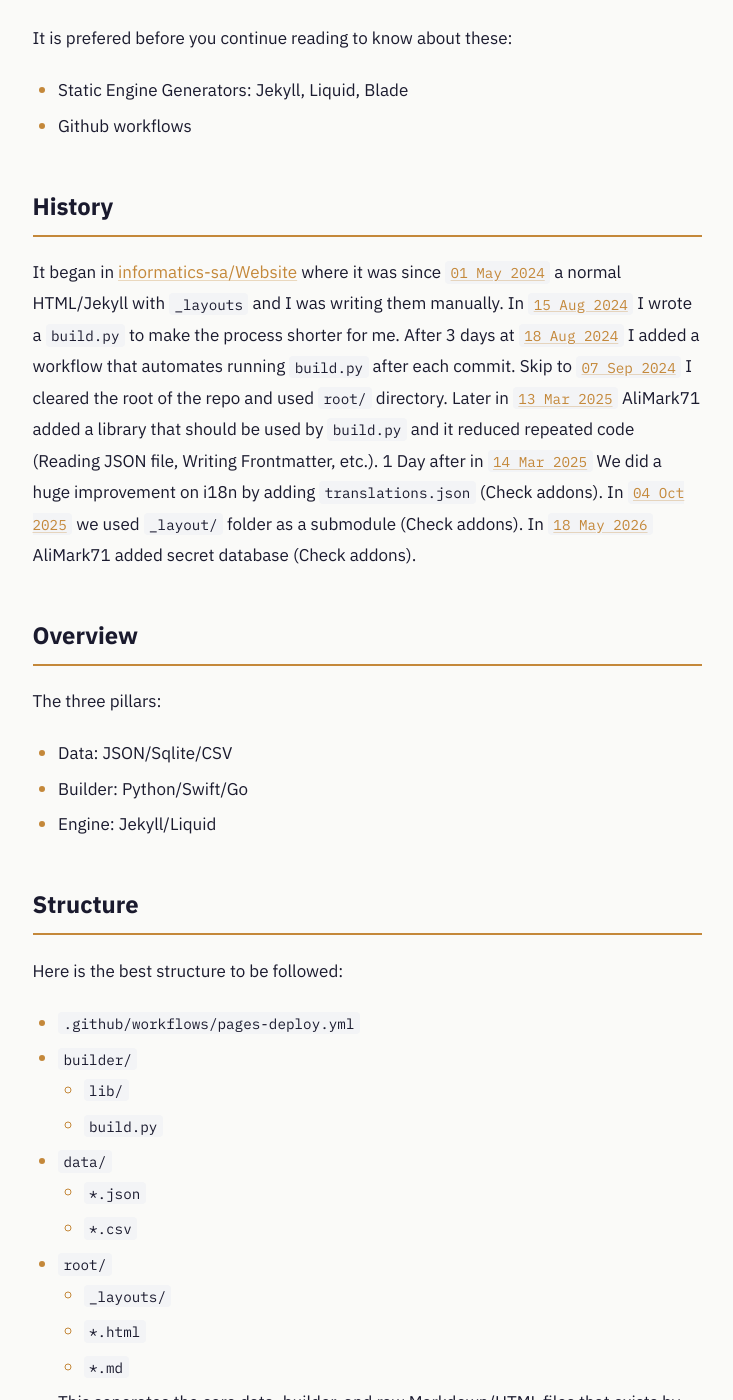
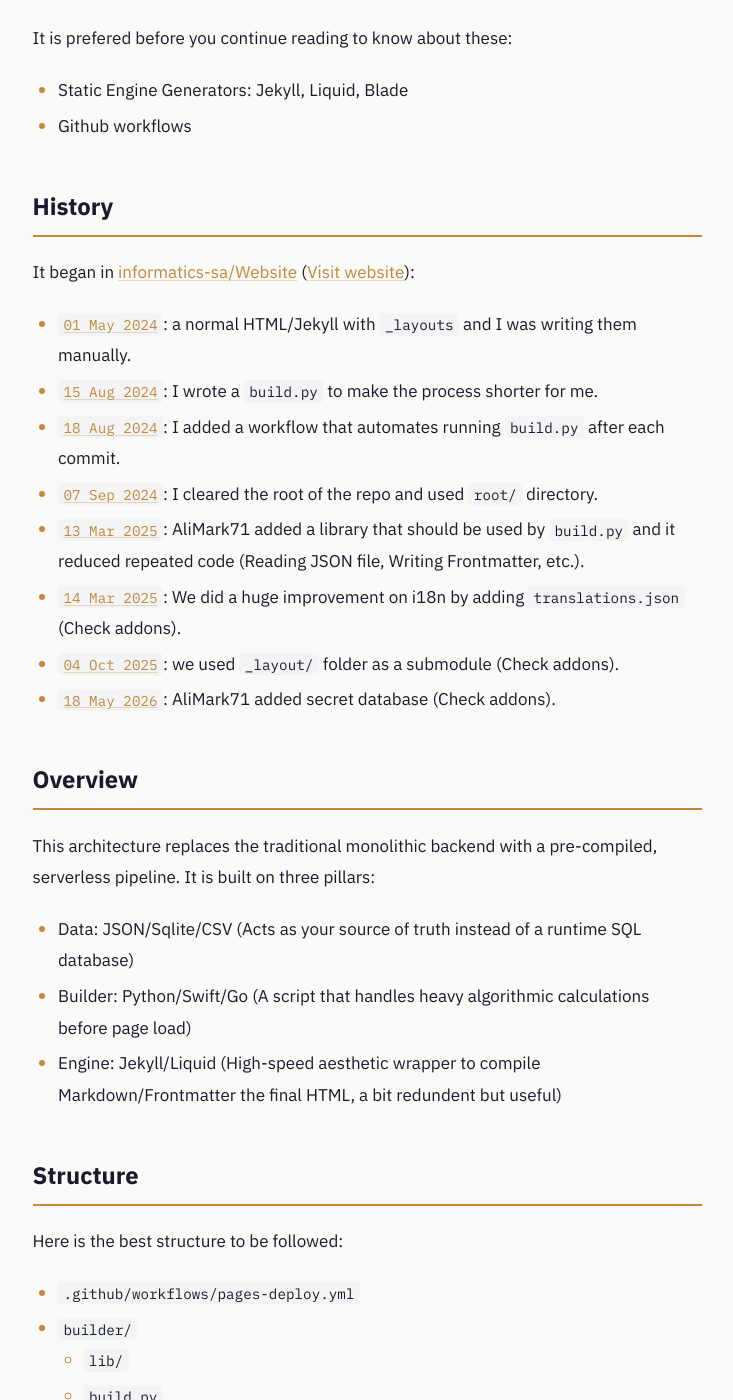
Before and after one commit to Muaath5/website, a Jekyll site: the page built from root/_posts/2026-07-10-mustatic.md, in a window 1280 px wide and 1400 px high, scrolled down 581 px. Shown: the whole window, without its empty margins (273-1006 px from the left). Built offline with Jekyll 4.4.1, drawn with Linux system fonts in a browser that asks for light colours; nearby versions of some CDN libraries; some of the changed text lies outside the part shown.

Commit message:
Semi-final initial draft

```diff
--- a/root/_posts/2026-07-10-mustatic.md
+++ b/root/_posts/2026-07-10-mustatic.md
@@ -17,20 +17,22 @@
 - Github workflows
 
 ## History
-It began in [informatics-sa/Website](https://github.com/informatics-sa/Website) where it was since [`01 May 2024`](https://github.com/informatics-sa/Website/commit/cb513788ccf164435f59938dc7eec8794105c0a1) a normal HTML/Jekyll with `_layouts` and I was writing them manually.
-In [`15 Aug 2024`](https://github.com/informatics-sa/Website/commit/d03541372895c78d5e6fc4bf589b78704c44ed19) I wrote a `build.py` to make the process shorter for me.
-After 3 days at [`18 Aug 2024`](https://github.com/informatics-sa/Website/commit/ca7370fbefc2053e0aa6a04f0bb96574bd71d5ce) I added a workflow that automates running `build.py` after each commit.
-Skip to [`07 Sep 2024`](https://github.com/informatics-sa/Website/commit/ad93289be09b336b686dfa74ebc0b03aae3b0bd5) I cleared the root of the repo and used `root/` directory.
-Later in [`13 Mar 2025`](https://github.com/informatics-sa/Website/commit/ddd1b03f5f7c435c5cd96ebb7dd4829173cd39d1) AliMark71 added a library that should be used by `build.py` and it reduced repeated code (Reading JSON file, Writing Frontmatter, etc.).
-1 Day after in [`14 Mar 2025`](https://github.com/informatics-sa/Website/commit/59403ce7cbb292296db186065b6f3ce8eddac444) We did a huge improvement on i18n by adding `translations.json` (Check addons).
-In [`04 Oct 2025`](https://github.com/informatics-sa/Website/commit/7817e5d3b6a8091cc571fcfeaf9a1d3ac928e3dc) we used `_layout/` folder as a submodule (Check addons).
-In [`18 May 2026`](https://github.com/informatics-sa/Website/commit/b1396e071ac2fc5e2ced476863c3e89010a9d5c1) AliMark71 added secret database (Check addons).
+It began in [informatics-sa/Website](https://github.com/informatics-sa/Website) ([Visit website](https://sainformatics.org)):
+- [`01 May 2024`](https://github.com/informatics-sa/Website/commit/cb513788ccf164435f59938dc7eec8794105c0a1): a normal HTML/Jekyll with `_layouts` and I was writing them manually.
+- [`15 Aug 2024`](https://github.com/informatics-sa/Website/commit/d03541372895c78d5e6fc4bf589b78704c44ed19): I wrote a `build.py` to make the process shorter for me.
+- [`18 Aug 2024`](https://github.com/informatics-sa/Website/commit/ca7370fbefc2053e0aa6a04f0bb96574bd71d5ce): I added a workflow that automates running `build.py` after each commit.
+- [`07 Sep 2024`](https://github.com/informatics-sa/Website/commit/ad93289be09b336b686dfa74ebc0b03aae3b0bd5): I cleared the root of the repo and used `root/` directory.
+- [`13 Mar 2025`](https://github.com/informatics-sa/Website/commit/ddd1b03f5f7c435c5cd96ebb7dd4829173cd39d1): AliMark71 added a library that should be used by `build.py` and it reduced repeated code (Reading JSON file, Writing Frontmatter, etc.).
+- [`14 Mar 2025`](https://github.com/informatics-sa/Website/commit/59403ce7cbb292296db186065b6f3ce8eddac444): We did a huge improvement on i18n by adding `translations.json` (Check addons).
+- [`04 Oct 2025`](https://github.com/informatics-sa/Website/commit/7817e5d3b6a8091cc571fcfeaf9a1d3ac928e3dc): we used `_layout/` folder as a submodule (Check addons).
+- [`18 May 2026`](https://github.com/informatics-sa/Website/commit/b1396e071ac2fc5e2ced476863c3e89010a9d5c1): AliMark71 added secret database (Check addons).
 
 ## Overview
-The three pillars:
-- Data: JSON/Sqlite/CSV
-- Builder: Python/Swift/Go
-- Engine: Jekyll/Liquid
+This architecture replaces the traditional monolithic backend with a pre-compiled, serverless pipeline. It is built on three pillars:
+
+- Data: JSON/Sqlite/CSV (Acts as your source of truth instead of a runtime SQL database)
+- Builder: Python/Swift/Go (A script that handles heavy algorithmic calculations before page load)
+- Engine: Jekyll/Liquid (High-speed aesthetic wrapper to compile Markdown/Frontmatter the final HTML, a bit redundent but useful)
 
 ## Structure
 Here is the best structure to be followed:
@@ -56,10 +58,13 @@
 - `build.py`
 
 ## Deployment
-- Commit to edit data
-- Github deployment workflow
-- Running Builder script
-- Engine hosting
+The lifecycle of an update requires zero manual server administration:
+1. Commit to edit data: A maintainer pushes updated JSON or CSV files directly to the Github repository
+2. Github deployment workflow: Github Actions detects the push and provisions an isolated runner
+3. Running Builder script: The runner executes python `build.py` (or in any language). This script synthesizes the data and injects it into the `./root` directory by writing files with their front-matter YAML format.
+4. Engine hosting: The workflow executes `bundle exec jekyll serve -s ./root`, mapping the pre-calculated data into semantic HTML layouts and pushing the inert assets to GitHub Pages.
+
+This architecture is designed to perfectly fit Github pages, but you can use Cloudflare pages or other services.
 
 ## Best Practicies
 ### Public Data API
@@ -67,7 +72,7 @@
 This
 ### Data Error checking in Builder
 The Builder should first check the data format, read it and ensure it's valid, after that the building process comes in.
-## Balance between Workflow and Javascript
+### Balance between Workflow and Javascript
 Don't make fetching all the data comes in Javascript this will make it slow for the end user, you must benifit from the precomputing.
 
 The thumb-rule says: Max of 3 seconds loading in Javascript, and Max of 3-5 minutes of workflow building, notice that the base Workflow with an empty `build.py ` takes around 20-30 seconds.
@@ -75,10 +80,16 @@
 ## Addons
 ### Secrets Management: Injecting keys via GitHub Secrets
 ### Localization (i18n): Using translation folders/JSON and Javascript routing.
+Dual-language support (like AR/EN) can be achieved seamlessly by centralizing your strings in a `translations.json` file. The builder script duplicates routing paths, and localized strings are mapped via the engine's data folders.
+
 ### Encrypted Pages: The cryptography of hosting AES-encrypted endpoints
+For sensitive content, the builder can generate an AES-encrypted static endpoint (e.g., `page.enc.html`). This is paired with a simple `view.html` helper interface, allowing users to enter a password and decrypt the DOM entirely on the client side without needing a backend server.
+
+### Submodules (Proceed with Caution)
+You can use Git Submodules (`.gitmodules`) to share core builders, layouts, and styles across multiple separate website repositories. While this adheres to DRY principles, debugging is notably difficult; submodule bugs often won't be discovered until a migration commit is tested.
+
 ### More Ideas
 - Website updater: A webpage on the website that asks for Github API Token and if it was correct it gives an easy frontend to update
--
 
 ## Pros & Cons
 ### Pros
@@ -88,12 +99,13 @@
 - Traffic Analysis: You can link it with Google Analytics and achieve statistics without having a database
 - Version Control & Rollbacks: Because your database state is tracked immutably via Git commits, every single change creates an audit trail. If a maintainer makes a mistake, reverting the website to a previous state is instantaneous.
 - Bulletproof Security: Eliminating the runtime database removes the risk of SQL injections entirely, while dropping the backend server logic drastically minimizes exposure to XSS and DDoS attacks.
-- Build-Time Scaling Limits: As your dataset grows exponentially over the years, the builder script will take longer to compute. You are fundamentally bound by the time limits and processing power of the GitHub Actions runner environment.
-- No Real-Time Capabilities: Implementing live features (such as WebSockets, live chat, or instantaneous real-time leaderboards) is completely impossible within the core architecture without hooking into a third-party external API.
+- Custom domain: you can use a custom domain that you rent from Cloudflare and even use an Email routing system, this gives you professional looking website
 
 ### Cons
 - Readonly database: you cannot write to a database
 - Manual initiating: currently it doesnt have many documentations so most of the work must be done manually
+- Build-Time Scaling Limits: As your dataset grows exponentially over the years, the builder script will take longer to compute. You are fundamentally bound by the time limits and processing power of the GitHub Actions runner environment.
+- No Real-Time Capabilities: Implementing live features (such as WebSockets, live chat, or instantaneous real-time leaderboards) is completely impossible within the core architecture without hooking into a third-party external API.
 
 ## Real-World Examples
 - [muaath.dev](https://muaath.dev)
```
